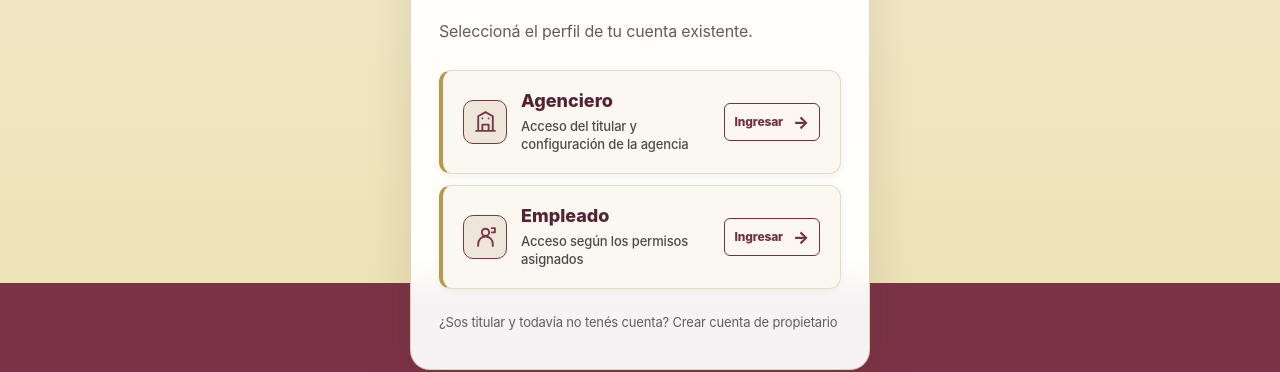
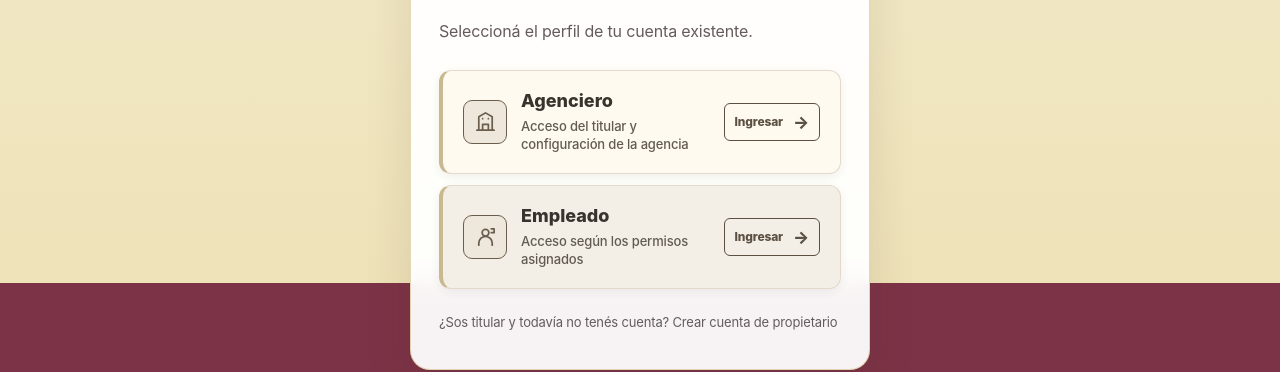
Before and after one commit to agencias-corrientes/CONTABLE-AGENCIAS, a Next.js app: page /login in a window 1280 px wide. Shown: the part 373-745 px from the top of the page. Built offline with nearby package versions, Linux system fonts and the light colour scheme.

Commit message:
Use light neutral colors for both login role cards

```diff
--- a/app/globals.css
+++ b/app/globals.css
@@ -1856,3 +1856,89 @@ html, body { min-height:100%; }
   .login-role-selector .landing-role-choice small{font-size:12px!important}
   .login-role-selector .landing-role-enter{font-size:11px!important}
 }
+
+
+/* Paleta final del selector de perfil: dos tarjetas claras, sin bordó. */
+.login-role-selector .landing-role-choice,
+.login-role-selector .landing-role-choice.landing-role-admin,
+.login-role-selector .landing-role-choice.landing-role-employee {
+  display:flex!important;
+  align-items:center!important;
+  min-height:104px!important;
+  padding:18px 20px!important;
+  gap:14px!important;
+  border:1px solid #e3dacb!important;
+  border-left:4px solid #c9b991!important;
+  border-radius:12px!important;
+  color:#3e3832!important;
+  box-shadow:0 3px 10px rgba(55,45,34,.07)!important;
+  text-decoration:none!important;
+  transform:none!important;
+}
+.login-role-selector .landing-role-choice.landing-role-admin {
+  background:#fffaf0!important;
+}
+.login-role-selector .landing-role-choice.landing-role-employee {
+  background:#f3efe7!important;
+}
+.login-role-selector .landing-role-choice:hover,
+.login-role-selector .landing-role-choice:focus-visible {
+  background:#eee8dc!important;
+  border-color:#cdbf9f!important;
+  border-left-color:#bda879!important;
+  color:#332e29!important;
+  box-shadow:0 5px 14px rgba(55,45,34,.10)!important;
+  transform:none!important;
+  outline:2px solid #d9ceb7!important;
+  outline-offset:2px!important;
+}
+.login-role-selector .landing-role-choice .landing-role-icon {
+  display:grid!important;
+  place-items:center!important;
+  flex:0 0 44px!important;
+  width:44px!important;
+  height:44px!important;
+  border-radius:9px!important;
+  background:#eee8dc!important;
+  color:#665846!important;
+}
+.login-role-selector .landing-role-choice .landing-role-icon svg {
+  display:block!important;
+  width:23px!important;
+  height:23px!important;
+}
+.login-role-selector .landing-role-choice .landing-role-copy {
+  display:flex!important;
+  flex:1 1 auto!important;
+  flex-direction:column!important;
+  min-width:0!important;
+  gap:5px!important;
+}
+.login-role-selector .landing-role-choice strong {
+  color:#39332d!important;
+  font-size:18px!important;
+  font-weight:800!important;
+  line-height:1.25!important;
+}
+.login-role-selector .landing-role-choice small {
+  color:#625b52!important;
+  opacity:1!important;
+  font-size:13px!important;
+  font-weight:500!important;
+  line-height:1.4!important;
+  white-space:normal!important;
+}
+.login-role-selector .landing-role-choice .landing-role-enter {
+  flex:0 0 auto!important;
+  color:#5b5042!important;
+  font-size:12px!important;
+  font-weight:800!important;
+  white-space:nowrap!important;
+}
+@media(max-width:480px) {
+  .login-role-selector .landing-role-choice { min-height:96px!important;padding:14px 11px!important;gap:10px!important; }
+  .login-role-selector .landing-role-choice .landing-role-icon { flex-basis:38px!important;width:38px!important;height:38px!important; }
+  .login-role-selector .landing-role-choice strong { font-size:16px!important; }
+  .login-role-selector .landing-role-choice small { font-size:12px!important; }
+  .login-role-selector .landing-role-choice .landing-role-enter { font-size:11px!important; }
+}
```
